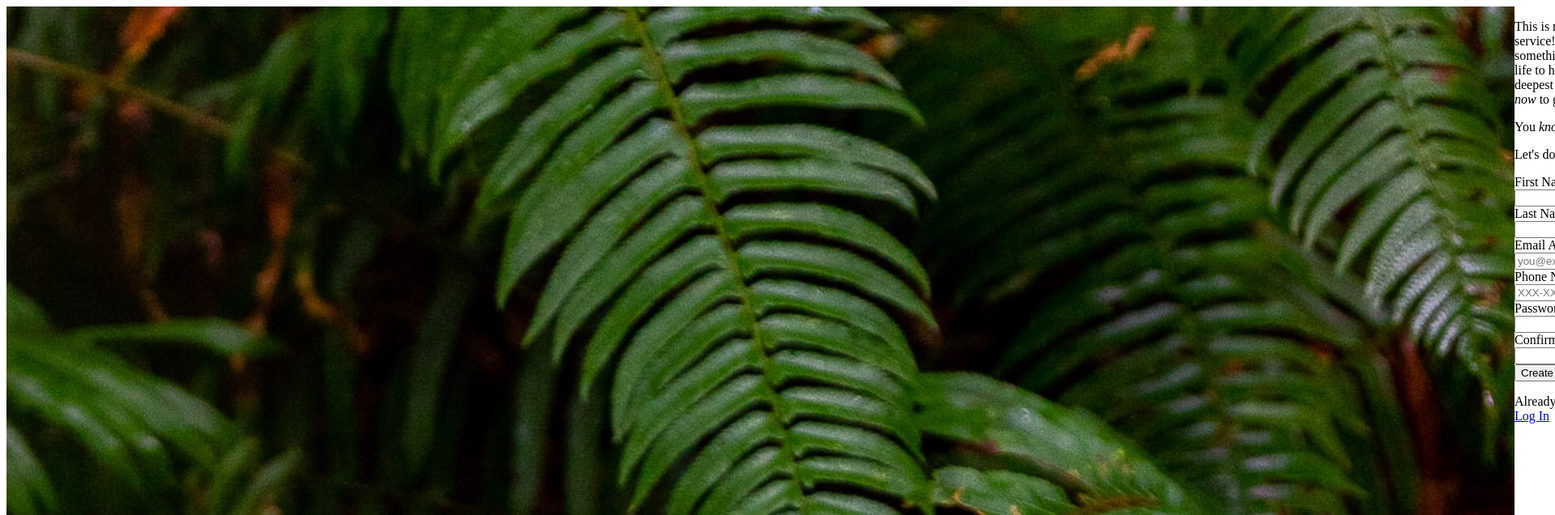
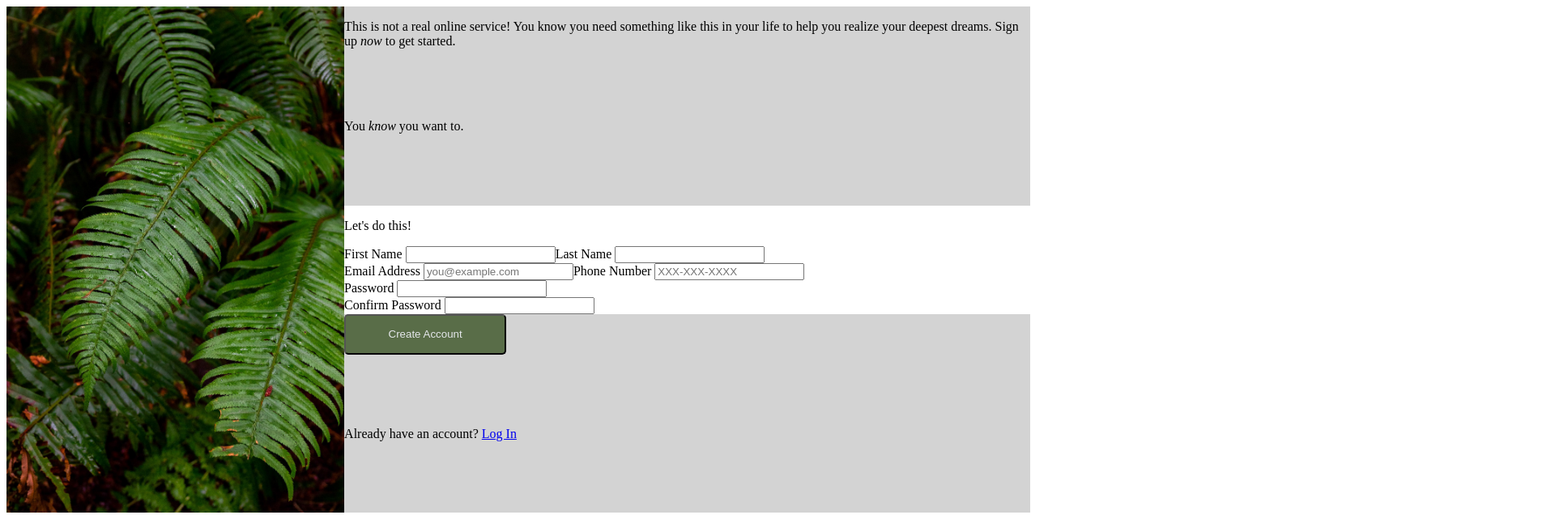
Before and after one commit to joejs92/sign-up-form, a plain HTML site: page index.html in a window 1280 px wide. Shown: the top 636 px of the page at 81% size, 1920 px wide, since content can reach past the window. Drawn offline with Linux system fonts and the light colour scheme.

Commit message:
add css to get element position correct

```diff
--- a/index.html
+++ b/index.html
@@ -29,23 +29,27 @@
             <div id="mid-top">
                 <p>Let's do this!</p>
             </div>
-            <div class="entries">
+            <div class="entries-top">
                 <form action="example.com/path" method="post">
-                    <label for="first_name">First Name:</label>
+                    <label for="first_name">First Name</label>
                     <input type="text" id="first_name" name="first_name">
                 </form>
                 <form action="example.com/path" method="post">
-                    <label for="last_name">Last Name:</label>
+                    <label for="last_name">Last Name</label>
                     <input type="text" id="last_name" name="last_name">
                 </form>
+            </div>
+            <div class="entries-mid">
                 <form action="example.com/path" method="post">
-                    <label for="user_email">Email Address:</label>
+                    <label for="user_email">Email Address</label>
                     <input type="email" id="user_email" name="email" placeholder="you@example.com">
                 </form>
                 <form action="example.com/path" method="post">
                     <label for="phone_number">Phone Number</label>
                     <input type="text" id="phone_number" name="phone_number" required pattern="\d{3}-\d{3}-\d{4}"  placeholder="XXX-XXX-XXXX">
                 </form>
+            </div>
+            <div class="entries-bottom">
                 <form action="example.com/path" method="post">
                     <label for="password">Password</label>
                     <input type="password" id="password" name="password" required>
--- a/styles.css
+++ b/styles.css
@@ -4,9 +4,62 @@
 
 #left-side {
     display: flex;
+    width: 33%;
+    flex-wrap: nowrap;
+}
+
+#right-side {
+    display: flex;
+    width: 67%;
+    flex-direction: column;
 }
 
 img {
-    height: 1000 px;
-    width: 500 px;
+    max-height: 100%;
+    min-width: 100%;
+    object-fit: cover;
 }
+
+.top, .bottom {
+    display: flex;
+    height: 33%;
+    flex-direction: column;
+    flex: 1;
+    background-color: lightgray;
+}
+
+.middle {
+    display: flex;
+    height: 34%;
+}
+
+.top-top {
+    display: flex;
+    flex: 1;
+}
+
+.top-bottom {
+    display: flex;
+    flex: 1;
+}
+
+.bottom-top {
+    display: flex;
+    flex: 1;
+}
+.bottom-bottom {
+    display: flex;
+    flex: 1;
+}
+
+.entries-top, .entries-mid, .entries-top {
+    display: flex;
+}
+
+button {
+    height: 50px;
+    width: 200px;
+    background-color: #596D48;
+    color: #E5E7EB;
+    border-radius: 5px;
+ }
```
